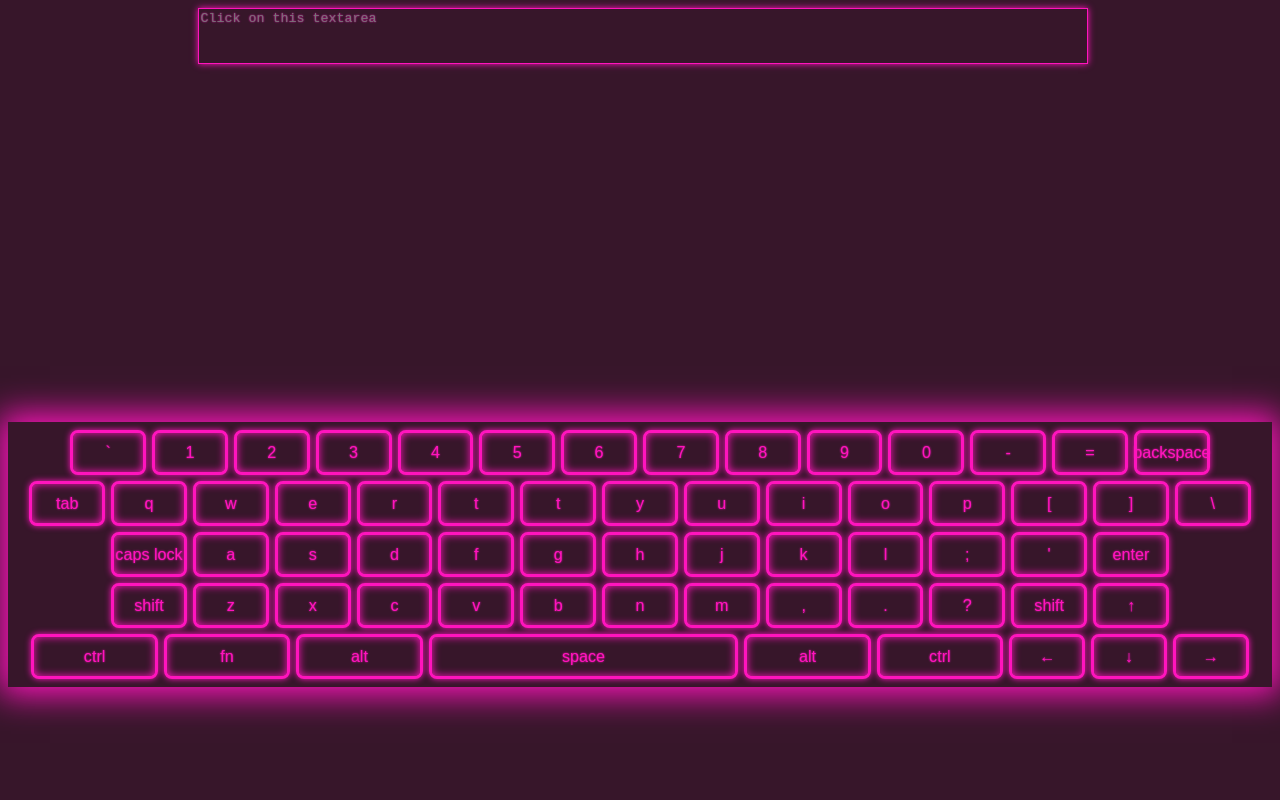
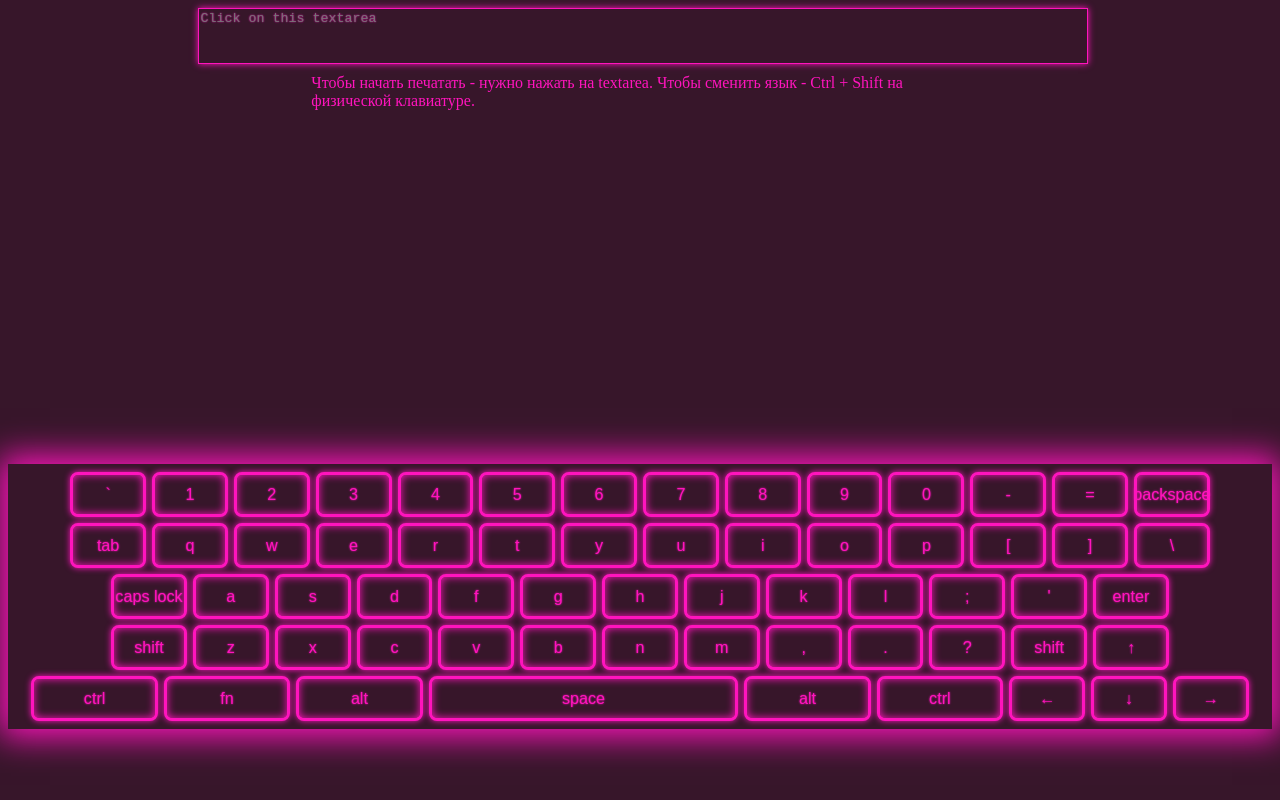
Before and after one commit to Ch-Anya/virtual-keyboard, a website: page index.html in a window 1280 px wide. Drawn offline with Linux system fonts and the light colour scheme.

Commit message:
feat: add second list of keys

```diff
--- a/index.html
+++ b/index.html
@@ -5,7 +5,7 @@
     <meta http-equiv="X-UA-Compatible" content="IE=edge">
     <meta name="viewport" content="width=device-width, initial-scale=1.0">
     <link rel="stylesheet" href="style.css">
-    <title>Document</title>
+    <title>Virtual Keyboard</title>
 </head>
 <body>
     <script src="script.js"></script>
--- a/script.js
+++ b/script.js
@@ -1,9 +1,7 @@
 const Keyboard = {
-  input: {
-    input: null,
-  },
 
   elements: {
+    p: null,
     input: null,
     main: null,
     keysContainer: null,
@@ -11,7 +9,6 @@ const Keyboard = {
   },
   eventHandlers: {
     oninput: null,
-    onclose: null,
   },
   properties: {
     value: '',
@@ -23,7 +20,11 @@ const Keyboard = {
     this.elements.input = document.createElement('textarea');
     this.elements.input.classList.add('input');
     this.elements.input.setAttribute('placeholder', 'Click on this textarea');
+    this.elements.p = document.createElement('p');
+    this.elements.p.textContent = 'Чтобы начать печатать - нужно нажать на textarea. Чтобы сменить язык - Ctrl + Shift на физической клавиатуре.';
+    this.elements.p.classList.add('text');
     document.body.append(this.elements.input);
+    document.body.append(this.elements.p);
     this.elements.keysContainer = document.createElement('div');
     this.elements.main.classList.add('keyboard');
     this.elements.keysContainer.classList.add('keyboard__keys');
@@ -43,13 +44,159 @@ const Keyboard = {
   createKeys() {
     const fragment = document.createDocumentFragment();
     const keyList = ['`', '1', '2', '3', '4', '5', '6', '7', '8', '9', '0', '-', '=', 'Backspace',
-      'Tab', 'q', 'w', 'e', 'r', 't', 't', 'y', 'u', 'i', 'o', 'p', '[', ']', '\\',
+      'Tab', 'q', 'w', 'e', 'r', 't', 'y', 'u', 'i', 'o', 'p', '[', ']', '\\',
       'Caps Lock', 'a', 's', 'd', 'f', 'g', 'h', 'j', 'k', 'l', ';', '\'', 'Enter',
       'Shift', 'z', 'x', 'c', 'v', 'b', 'n', 'm', ',', '.', '?', 'Shift', 'up',
       'Ctrl', 'Fn', 'Alt', 'Space', 'Alt', 'Ctrl', 'left', 'down', 'right'];
+    const keyList2 = ['`', '1', '2', '3', '4', '5', '6', '7', '8', '9', '0', '-', '=', 'Backspace',
+      'Tab', 'й', 'ц', 'у', 'к', 'е', 'н', 'г', 'ш', 'щ', 'з', 'х', 'ъ', '\\',
+      'Caps Lock', 'ф', 'ы', 'в', 'а', 'п', 'р', 'о', 'л', 'д', 'ж', '\'', 'Enter',
+      'Shift', 'я', 'ч', 'с', 'м', 'и', 'т', 'ь', 'б', 'ю', '?', 'Shift', 'up',
+      'Ctrl', 'Fn', 'Alt', 'Space', 'Alt', 'Ctrl', 'left', 'down', 'right'];
+    keyList2.forEach((key) => {
+      const keyElement = document.createElement('button');
+      keyElement.setAttribute('type', 'button');
+      keyElement.classList.add('keyboard__key', 'hidden');
+      switch (key) {
+        case 'Backspace':
+          keyElement.innerHTML = 'Backspace';
+          keyElement.classList.add('keyboard__key-small');
+          keyElement.addEventListener('click', () => {
+            this.properties.value = this.properties.value.substring(0, this.properties.value.length - 1);
+            this.thisEvent('oninput');
+          });
+          break;
 
+        case 'Tab':
+          keyElement.innerHTML = 'Tab';
+          keyElement.classList.add('keyboard__key-small');
+          keyElement.addEventListener('click', () => {
+            this.properties.value += '    ';
+            this.thisEvent('oninput');
+          });
+          break;
+
+        case 'Caps Lock':
+          keyElement.innerHTML = 'Caps Lock';
+          keyElement.classList.add('keyboard__key-small');
+          keyElement.addEventListener('click', () => {
+            this.toggleCapsLock();
+            keyElement.classList.toggle(this.properties.capsLock);
+          });
+          break;
+
+        case 'Enter':
+          keyElement.innerHTML = 'Enter';
+          keyElement.classList.add('keyboard__key-small');
+          keyElement.addEventListener('click', () => {
+            this.properties.value += '\n';
+            this.thisEvent('oninput');
+          });
+          break;
+
+        case 'Shift':
+          keyElement.innerHTML = 'Shift';
+          keyElement.classList.add('keyboard__key-small');
+          keyElement.addEventListener('click', () => {
+            this.properties.value += '';
+            this.thisEvent('oninput');
+          });
+          break;
+
+        case 'up':
+          keyElement.innerHTML = '&#8593;';
+          keyElement.classList.add('keyboard__key-small');
+          keyElement.addEventListener('click', () => {
+            this.properties.value += '';
+            this.thisEvent('oninput');
+          });
+          break;
+
+        case 'Ctrl':
+          keyElement.innerHTML = 'Ctrl';
+          keyElement.classList.add('keyboard__key-small', 'ctrl');
+          keyElement.addEventListener('click', () => {
+            this.properties.value += '';
+            this.thisEvent('oninput');
+          });
+          break;
+        case 'Fn':
+          keyElement.innerHTML = 'Fn';
+          keyElement.classList.add('keyboard__key-small', 'fn');
+          keyElement.addEventListener('click', () => {
+            this.properties.value += '';
+            this.thisEvent('oninput');
+          });
+          break;
+
+        case 'Alt':
+          keyElement.innerHTML = 'Alt';
+          keyElement.classList.add('keyboard__key-small', 'alt');
+          keyElement.addEventListener('click', () => {
+            this.properties.value += '';
+            this.thisEvent('oninput');
+          });
+          break;
+
+        case 'left':
+          keyElement.innerHTML = '&#8592;';
+          keyElement.classList.add('keyboard__key-small');
+          keyElement.addEventListener('click', () => {
+            this.properties.value += '';
+            this.thisEvent('oninput');
+          });
+          break;
+
+        case 'down':
+          keyElement.innerHTML = '&#8595;';
+          keyElement.classList.add('keyboard__key-small');
+          keyElement.addEventListener('click', () => {
+            this.properties.value += '';
+            this.thisEvent('oninput');
+          });
+          break;
+
+        case 'right':
+          keyElement.innerHTML = '&#8594;';
+          keyElement.classList.add('keyboard__key-small');
+          keyElement.addEventListener('click', () => {
+            this.properties.value += '';
+            this.thisEvent('oninput');
+          });
+          break;
+
+        case 'Space':
+          keyElement.innerHTML = 'Space';
+          keyElement.classList.add('keyboard__key-small', 'space');
+          keyElement.addEventListener('click', () => {
+            this.properties.value += ' ';
+            this.thisEvent('oninput');
+          });
+          break;
+
+        default:
+          keyElement.textContent = key.toLowerCase();
+          keyElement.addEventListener('click', () => {
+            this.properties.value += this.properties.capsLock
+              ? key.toUpperCase() : key.toLowerCase();
+            this.thisEvent('oninput');
+          });
+          break;
+      }
+      document.addEventListener('keydown', (event) => {
+        if (event.ctrlKey && event.shiftKey) {
+          keyElement.classList.toggle('hidden');
+        }
+      });
+      fragment.append(keyElement);
+    });
     keyList.forEach((key) => {
       const keyElement = document.createElement('button');
+      document.addEventListener('keydown', (event) => {
+        if (event.ctrlKey && event.shiftKey) {
+          keyElement.classList.toggle('hidden');
+        }
+      });
       const lineBreak = ['Backspace', '\\', 'Enter', 'up'].indexOf(key) !== -1;
       keyElement.setAttribute('type', 'button');
       keyElement.classList.add('keyboard__key');
--- a/style.css
+++ b/style.css
@@ -22,6 +22,7 @@
 .keyboard__keys {
     text-align: center;
 }
+
 .keyboard__key {
     width: 6%;
     max-width: 400px;
@@ -44,6 +45,7 @@
     position: relative;
 }
 .keyboard__key:active {
+    transition: 0.1s;
     background: var(--neon);
     color: var(--neon-background);
 }
@@ -71,3 +73,11 @@
     box-shadow: 0 0 0.5em var(--neon);
     text-shadow: 0 0 0.125em var(--neon);
 }
+
+.hidden {
+    display: none;
+}
+
+.text {
+    margin: 0.5% 24% 0;
+}
```
